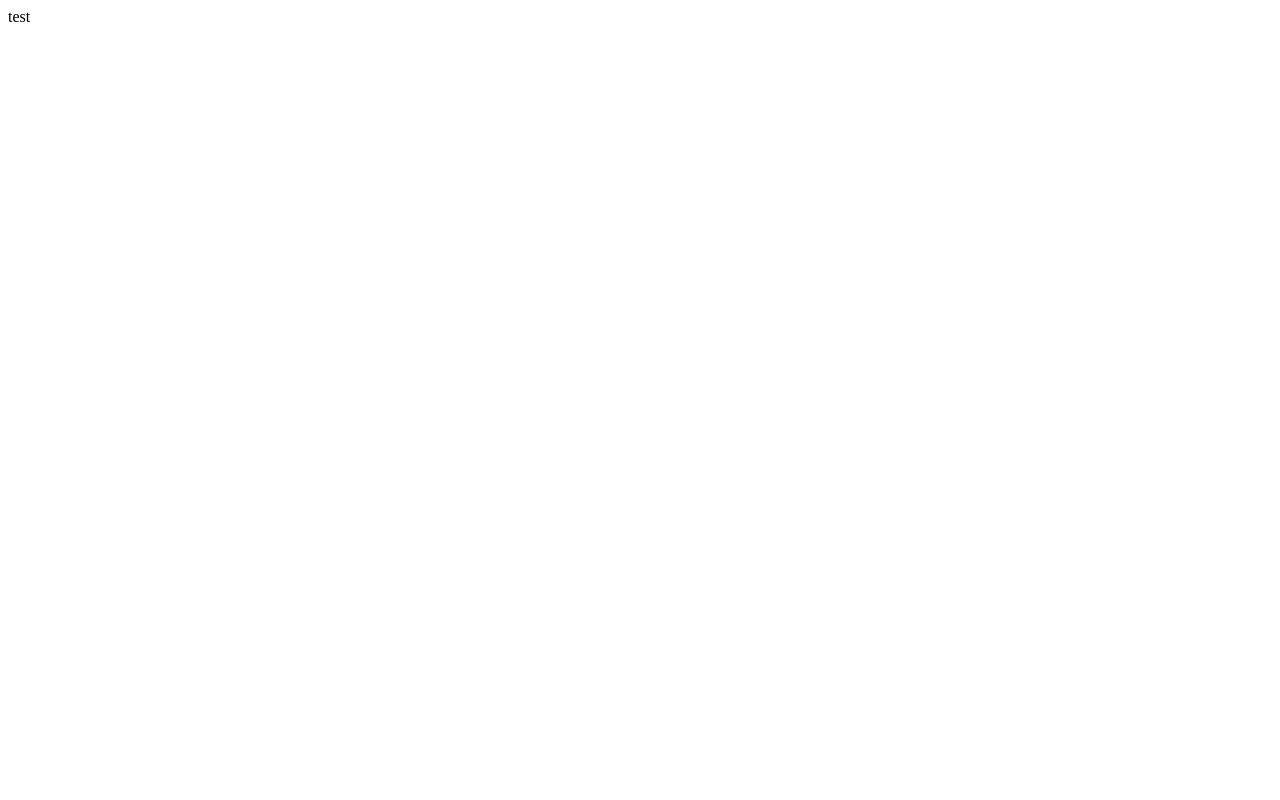
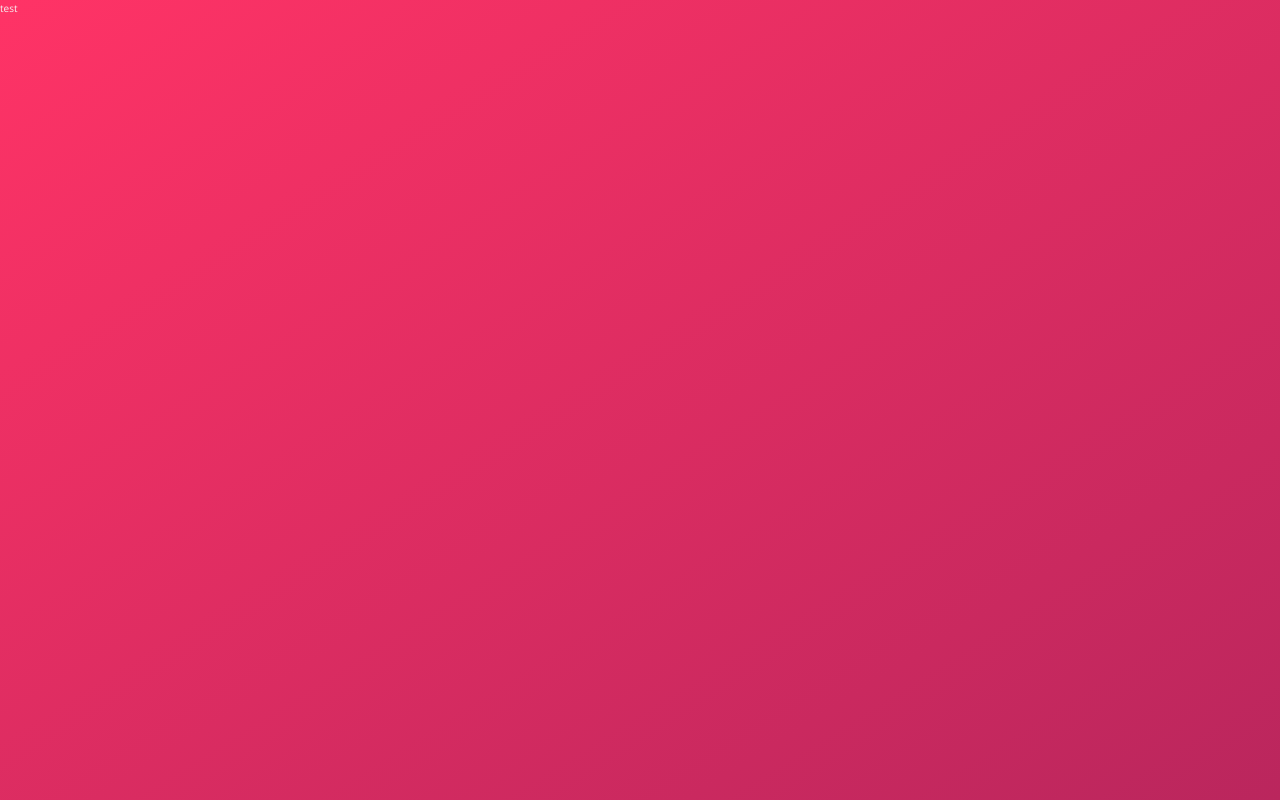
Before and after one commit to MigzRuiz/Trillo, a website: page index.html in a window 1280 px wide. Drawn offline with nearby package versions, Linux system fonts and the light colour scheme.

Commit message:
Adding base project setting

```diff
--- /dev/null
+++ b/sass/abstracts/_variables.scss
@@ -0,0 +1,15 @@
+// CSS PROPERTIES //
+:root {
+    --color-primary:       #eb2f64;
+    --color-primary-light: #FF3366;
+    --color-primary-dark:  #BA265D;
+
+    --color-grey-light-1: #faf9f9;
+    --color-grey-light-2: #f4f2f2;
+    --color-grey-light-3: #f0eeee;
+    --color-grey-light-4: #ccc;
+
+    --color-grey-dark-1: #333;
+    --color-grey-dark-2: #777;
+    --color-grey-dark-3: #999;
+}
--- a/sass/base/_base.scss
+++ b/sass/base/_base.scss
@@ -0,0 +1,28 @@
+//Project Base Setting//
+* {
+    padding: 0;
+    margin: 0;
+}
+
+*,
+::after,
+::before {
+    box-sizing: inherit;
+}
+
+html {
+    box-sizing: border-box;
+    font-size: 62.5%;           //1rem = 10px, 10px / 16px = 62.5%
+}
+
+body {
+    font-family: 'Open Sans', sans-serif;
+    font-weight: 400;
+    line-height: 1.6;
+    color: var(--color-grey-light-2);
+    background-image: linear-gradient(to right bottom, var(--color-primary-light), var(--color-primary-dark));
+    background-size: cover;
+    background-repeat: no-repeat;
+
+    min-height: 100vh;
+}
--- a/sass/main.scss
+++ b/sass/main.scss
@@ -1,21 +1,4 @@
-/*
-COLORS
-
-Primary: #eb2f64
-Primary light: #FF3366
-Primary dark: #BA265D
-
-Grey light 1: #faf9f9
-Grey light 2: #f4f2f2
-Grey light 3: #f0eeee
-Grey light 4: #ccc
-
-Grey dark 1: #333
-Grey dark 2: #777
-Grey dark 3: #999
-
-*/
-
+@import 'abstracts/variables';
 @import 'base/base';
 @import 'components/components';
 @import 'layout/layout';
```
Also changed, not shown: css/style.css.
